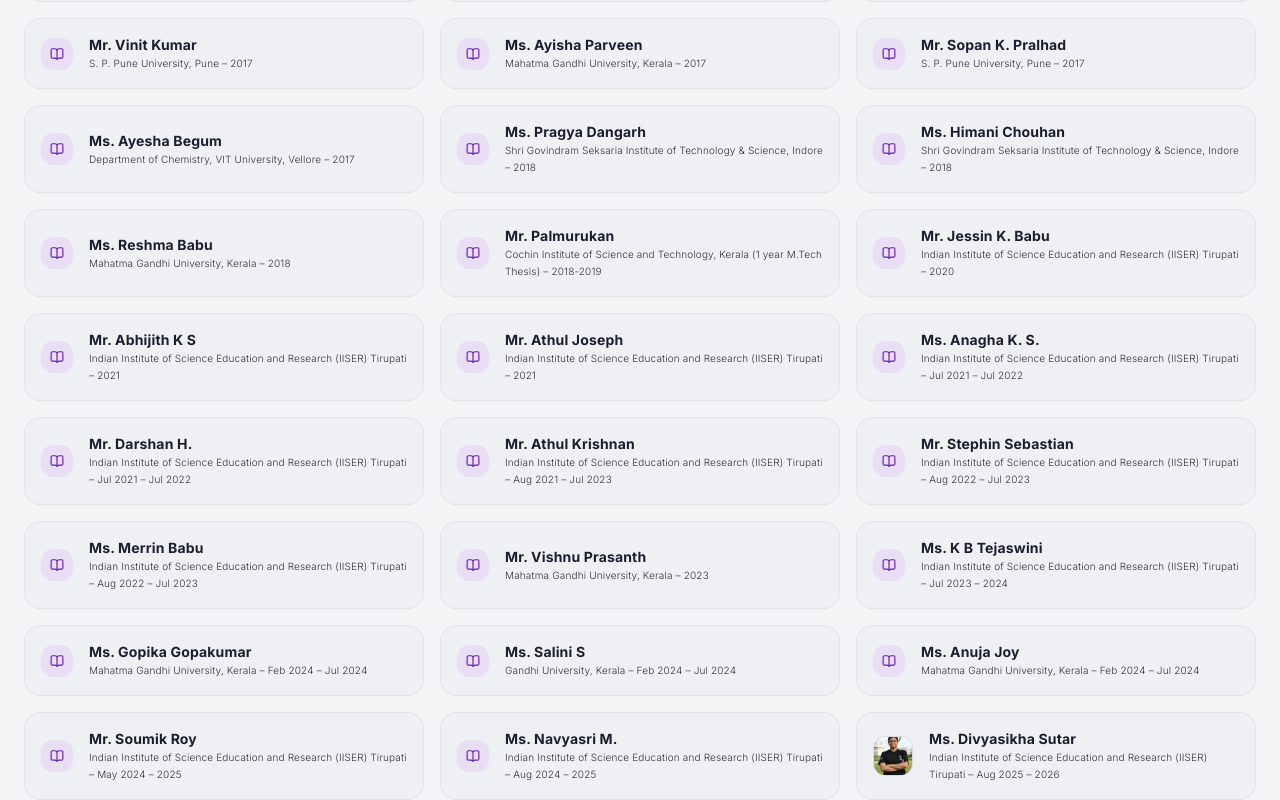
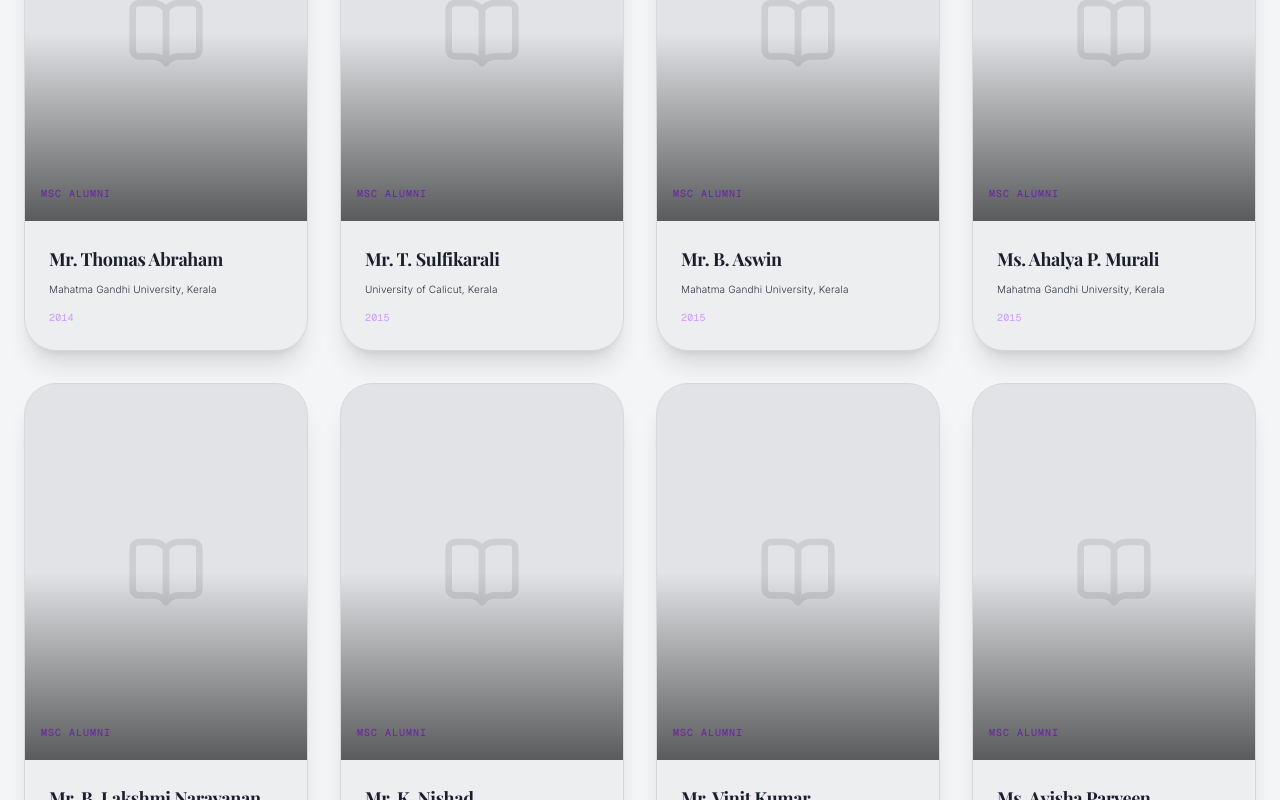
Before and after one commit to codewithsuyog/balaraman-group, a Next.js app: page /team in a window 1280 px wide. Shown: the part 10100-10900 px from the top of the page. Built offline with nearby package versions, Linux system fonts and the light colour scheme.

Commit message:
feat: upgrade MS thesis alumni UI to match PhD alumni cards

```diff
--- a/app/data.ts
+++ b/app/data.ts
@@ -1268,8 +1268,8 @@ export const team = {
     { name: "Mr. Soumik Roy", institution: "Indian Institute of Science Education and Research (IISER) Tirupati", year: "May 2024 – 2025" },
     { name: "Ms. Navyasri M.", institution: "Indian Institute of Science Education and Research (IISER) Tirupati", year: "Aug 2024 – 2025" },
     { name: "Ms. Divyasikha Sutar", institution: "Indian Institute of Science Education and Research (IISER) Tirupati", year: "Aug 2025 – 2026", image: "/images/team/Alumini/Msc Alumini/Divyasikha.jpg" },
-    { name: "Ms. Lavanya", institution: "Indian Institute of Science Education and Research (IISER) Tirupati", year: "Aug 2025 – 2026" },
-    { name: "Ms. Shahma Sujeer", institution: "Indian Institute of Science Education and Research (IISER) Tirupati", year: "Aug 2025 – 2026" }
+    { name: "Ms. Lavanya", institution: "Indian Institute of Science Education and Research (IISER) Tirupati", year: "Aug 2025 – 2026", image: "/images/team/Alumini/Msc Alumini/Lavanya.webp" },
+    { name: "Ms. Shahma Sujeer", institution: "Indian Institute of Science Education and Research (IISER) Tirupati", year: "Aug 2025 – 2026", image: "/images/team/Alumini/Msc Alumini/Shahma.webp" }
   ],
   alumniBtech: [
     { name: "Mr. Varun Kant", institution: "IIT Roorkee" },
--- a/app/team/page.tsx
+++ b/app/team/page.tsx
@@ -191,6 +191,45 @@ const AlumniPostdocCard = ({ member }: { member: TeamMember }) => {
   );
 };
 
+const AlumniMScCard = ({ member }: { member: TeamMember }) => {
+  const [imgFailed, setImgFailed] = useState(false);
+  const altText = member.name ? `MSc Alumni ${member.name}` : 'MSc Alumni';
+
+  return (
+    <motion.div
+      variants={fadeUp}
+      className="group relative bg-foreground/[0.03] border border-foreground/10 rounded-[2rem] overflow-hidden hover:bg-foreground/5 hover:border-purple-500/30 transition-all duration-500 shadow-xl"
+    >
+      <div className="aspect-[3/4] relative overflow-hidden bg-foreground/5">
+        {!imgFailed && member.image ? (
+          <img
+            src={member.image}
+            alt={altText}
+            loading="lazy" decoding="async"
+            className="w-full h-full object-cover grayscale group-hover:grayscale-0 transition-all duration-700"
+            onError={() => setImgFailed(true)}
+          />
+        ) : (
+          <div className="w-full h-full flex items-center justify-center opacity-10">
+             <BookOpen size={80} />
+          </div>
+        )}
+        <div className="absolute inset-0 bg-gradient-to-t from-black via-transparent to-transparent opacity-60"></div>
+        <div className="absolute bottom-4 left-4 right-4">
+           <span className="text-[10px] font-mono text-purple-400 tracking-widest uppercase">MSc Alumni</span>
+        </div>
+      </div>
+      <div className="p-6">
+        <h3 className="text-lg font-bold text-foreground mb-2 group-hover:text-purple-400 transition-colors tracking-tight">{member.name}</h3>
+        <p className="text-[10px] text-foreground/90 font-light leading-relaxed mb-1">{member.institution}</p>
+        <div className="flex items-center gap-2 mt-3">
+          <span className="text-[10px] font-mono text-purple-500/50">{member.year}</span>
+        </div>
+      </div>
+    </motion.div>
+  );
+};
+
 export default function TeamPage() {
   const [showAllAlumni, setShowAllAlumni] = useState(false);
   const [isAlumniOnly, setIsAlumniOnly] = useState(false);
@@ -329,23 +368,9 @@ export default function TeamPage() {
                  <div className="h-px w-12 bg-purple-500"></div>
                  <h3 className="text-xs font-mono text-purple-500 uppercase tracking-[0.4em]">Post-graduate Students (MSc Thesis)</h3>
               </div>
-              <div className="grid grid-cols-1 sm:grid-cols-2 lg:grid-cols-3 gap-4">
+              <div className="grid grid-cols-1 sm:grid-cols-2 lg:grid-cols-4 gap-8">
                 {(team.alumniMsc as TeamMember[]).map((m, i) => (
-                  <div key={i} className="flex items-center gap-4 p-4 rounded-2xl bg-foreground/[0.02] border border-foreground/5 hover:border-purple-500/20 transition-all">
-                    {m.image ? (
-                      <div className="w-10 h-10 rounded-xl overflow-hidden border border-foreground/10 shrink-0">
-                        <img src={m.image} alt={m.name} className="w-full h-full object-cover" />
-                      </div>
-                    ) : (
-                      <div className="w-8 h-8 rounded-xl bg-purple-500/10 flex items-center justify-center text-purple-400 shrink-0">
-                        <BookOpen size={14} />
-                      </div>
-                    )}
-                    <div className="flex-1 min-w-0">
-                      <h4 className="text-sm font-bold text-foreground truncate">{m.name}</h4>
-                      <p className="text-[10px] text-foreground/90 font-light">{m.institution} – {m.year}</p>
-                    </div>
-                  </div>
+                  <AlumniMScCard key={i} member={m} />
                 ))}
               </div>
             </div>
```
